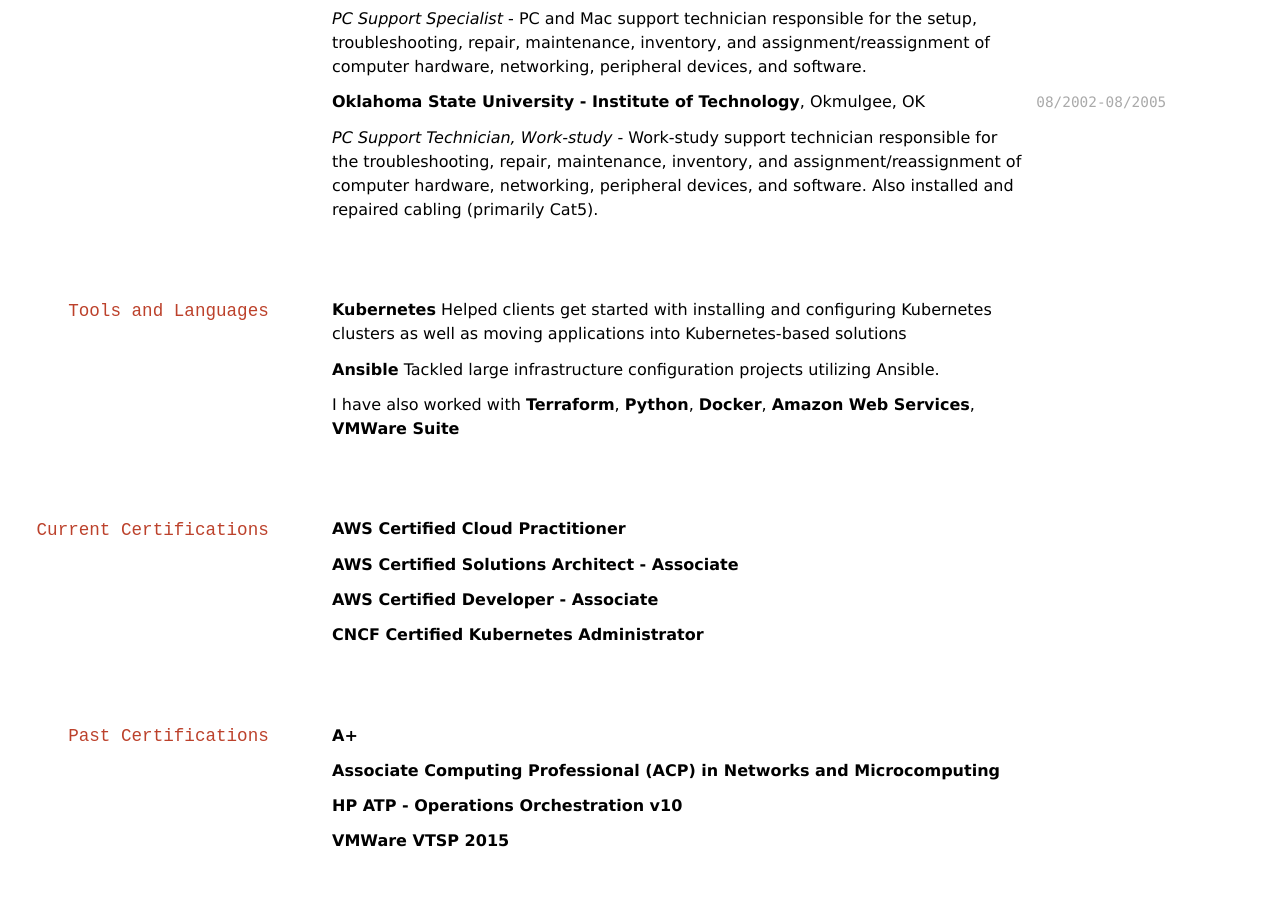
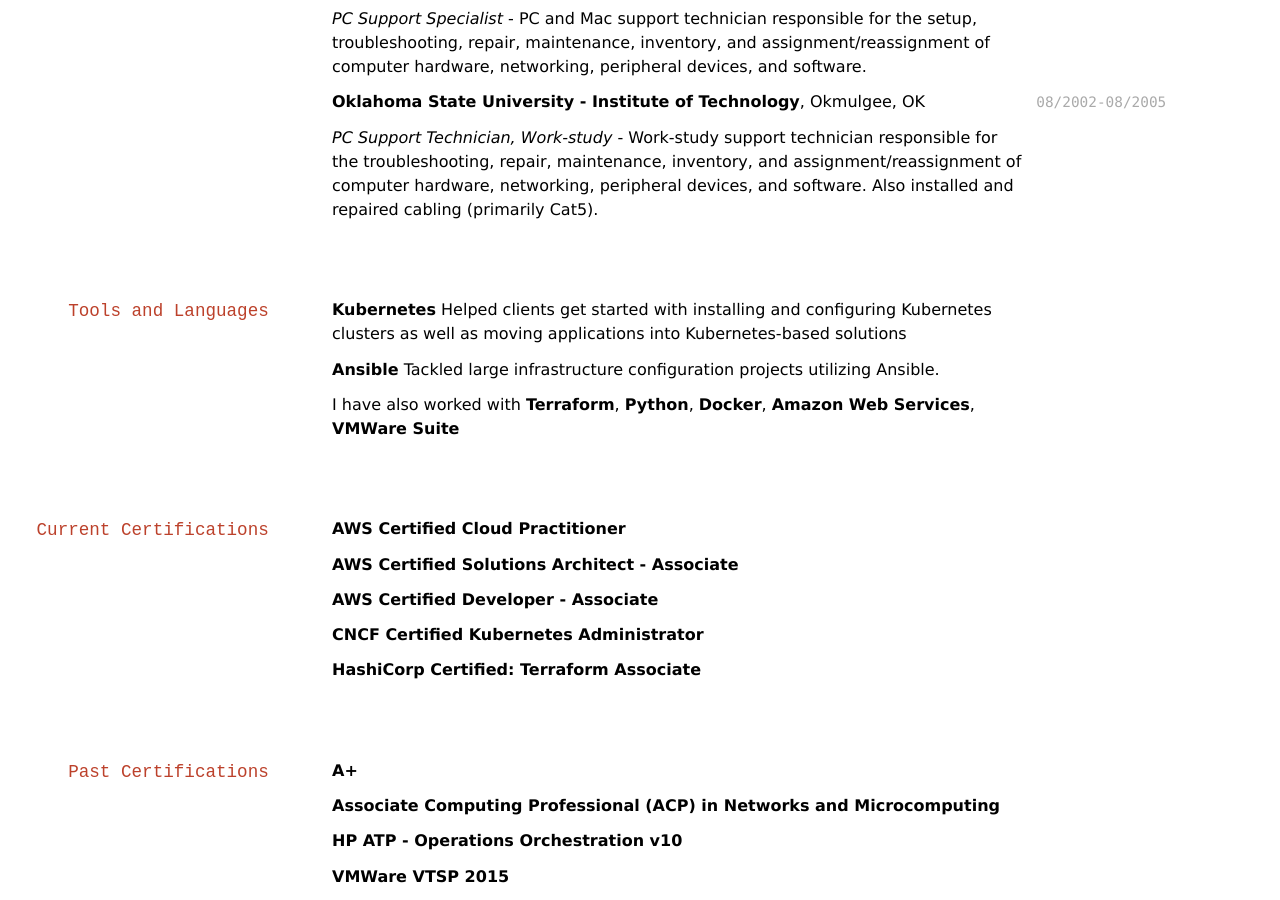
Before and after one commit to audioboxer217/audioboxer217.github.io, a Jekyll site: the page built from index.md, in a window 1280 px wide and 900 px high, scrolled down 1344 px. Built offline with Jekyll 4.4.1, drawn with Linux system fonts in a browser that asks for light colours; before the commit the page ends 2209 px from its top, so only the background shows below that.

Commit message:
Add Terraform Cert

```diff
--- a/index.md
+++ b/index.md
@@ -5,10 +5,11 @@
 # K. Scott Eppler
 Cloud Engineer, Automation Developer
 
-[![](img/aws_cp.png){:height="100" width="100"}](https://www.youracclaim.com/badges/4b05d6c0-2bc5-44e8-a865-2b1a44efc1f7/public_url)
+[![](img/cka.png){:height="100" width="100"}](https://www.youracclaim.com/badges/922356d4-fb6b-42dc-b475-dad0c0532dd3/public_url)
+[![](img/tf.png){:height="100" width="100"}](https://www.youracclaim.com/badges/55293484-eda3-4c5c-87f7-c4d86e455b69/public_url)
 [![](img/aws_saa.png){:height="100" width="100"}](https://www.youracclaim.com/badges/d5c957f8-b9ec-4714-b9a6-ff32938eee87/public_url)
 [![](img/aws_da.png){:height="100" width="100"}](https://www.youracclaim.com/badges/efcef512-45ba-4d79-8f2f-136b97201c9a/public_url)
-[![](img/cka.png){:height="100" width="100"}](https://www.youracclaim.com/badges/922356d4-fb6b-42dc-b475-dad0c0532dd3/public_url)
+[![](img/aws_cp.png){:height="100" width="100"}](https://www.youracclaim.com/badges/4b05d6c0-2bc5-44e8-a865-2b1a44efc1f7/public_url)
 
 <div id="webaddress">
 <a href="mailto:k.scott.eppler@gmail.com">k.scott.eppler@gmail.com</a> |
@@ -89,6 +90,8 @@
 
 __CNCF Certified Kubernetes Administrator__
 
+__HashiCorp Certified: Terraform Associate__
+
 ## Past Certifications
 
 __A+__
```
Also changed, not shown: img/tf.png (added).
